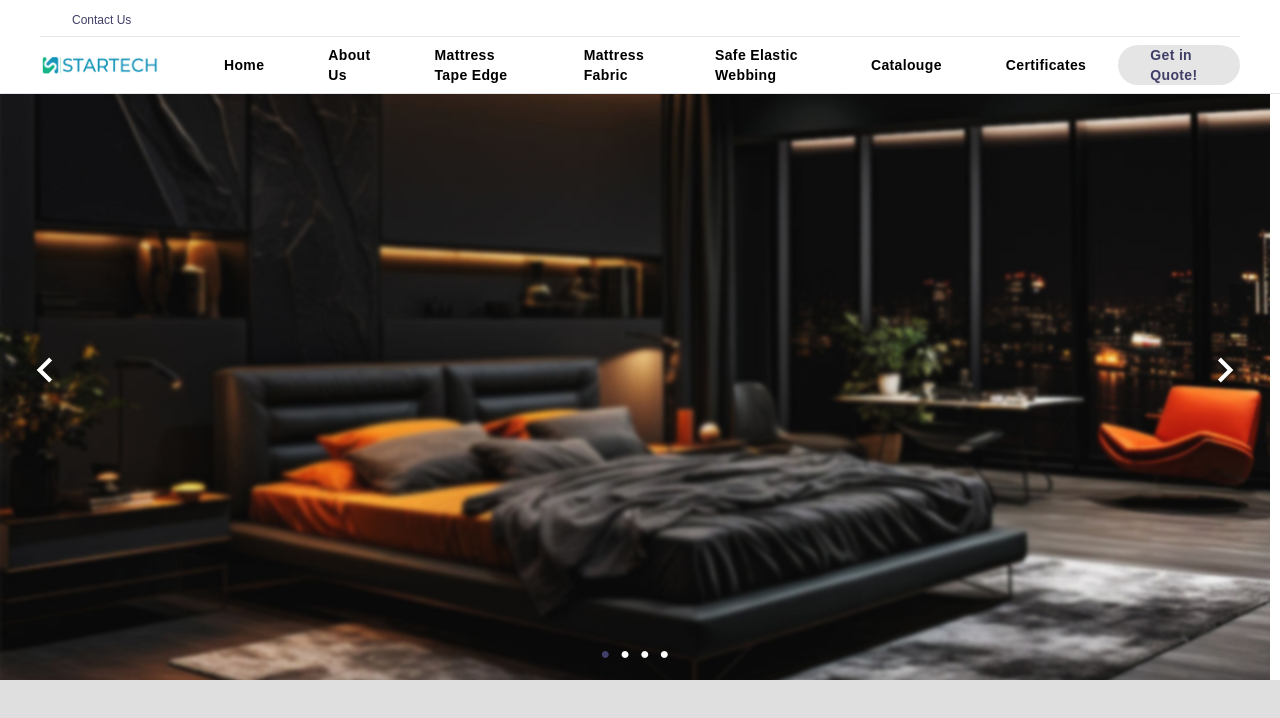
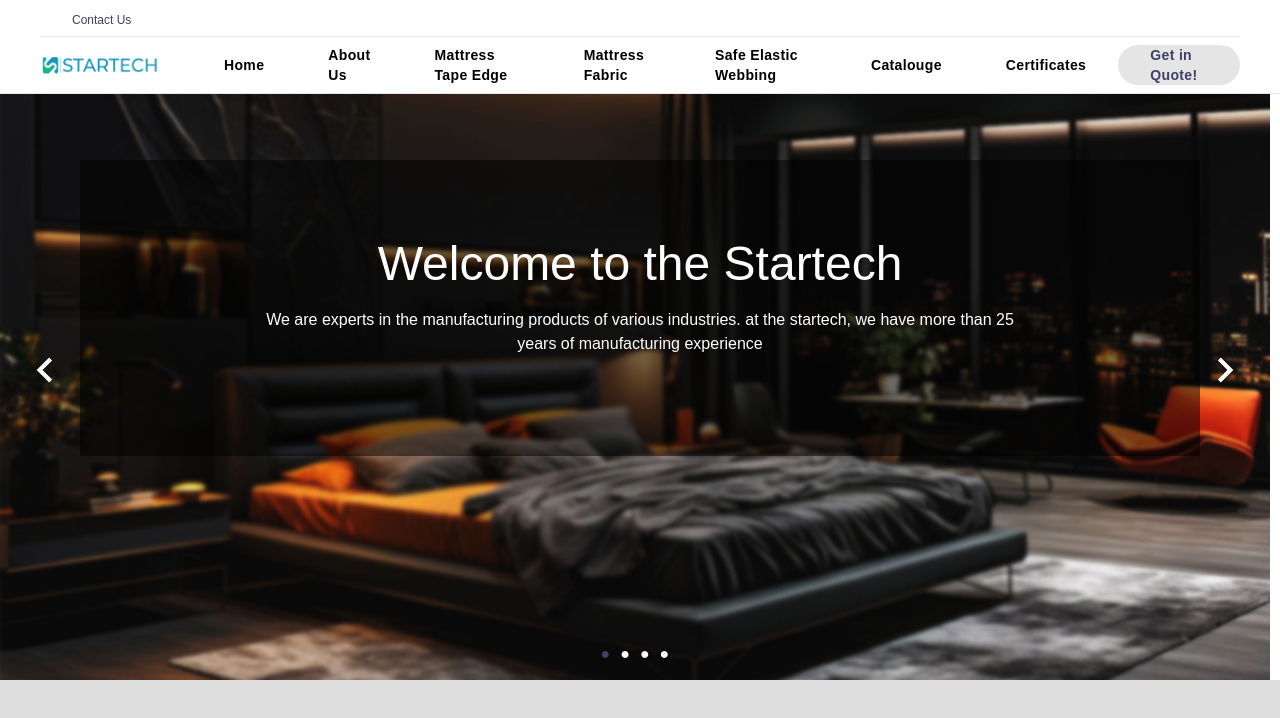
Before and after one commit to GhazanfarGw/Star-Tech, a React (Create React App) app: page / in a window 1280 px wide. Shown: the top 718 px of the page. Built offline with nearby package versions, Linux system fonts and the light colour scheme.

Commit message:
Update Desktopslider.jsx

```diff
--- a/src/Home/Desktopslider.jsx
+++ b/src/Home/Desktopslider.jsx
@@ -9,7 +9,7 @@ const slides = [
 
     {
         eachSlide: 'url(./Bold-Beautiful-Black-Bedroom-Inspirations-Preview.jpg)',
-        heading: 'Mattress Tape Edge',
+        heading: 'Mattress Accessories',
         text: 'Startech Provides complete mattress tape production plan and high-speed machines produces high-quality mattress tape...'
     },
 
@@ -57,7 +57,7 @@ const Dashboard = () => {
             className='each-slide items-center'
             key={ index }
             style={{ backgroundImage: item.eachSlide }}>
-            <div data-aos="fade-right" data-aos-delay="300" data-aos-duration="400"  data-aos-easing="ease-in-sine"
+            <div
             className='text-white bg-black relative top-0 bottom-0 bg-opacity-50 xl:mx-44 xl:my-52 xl:py-32 lg:mx-20 lg:my-40 lg:py-20 md:my-60 md:py-32 md:mx-20 my-40 py-16 mx-10 px-5 items-center justify-center text-center'>
                 <h1 className="slide-heading xl:text-6xl lg:text-5xl md:text-4xl text-2xl text-white md:max-w-2xl mx-auto justify-center font-displace">{item.heading}</h1>
                 <p className="slide-text xl:text-lg lg:text-base md:text-base text-sm py-5 max-w-screen-md mx-auto justify-center ">{item.text}</p>
```
